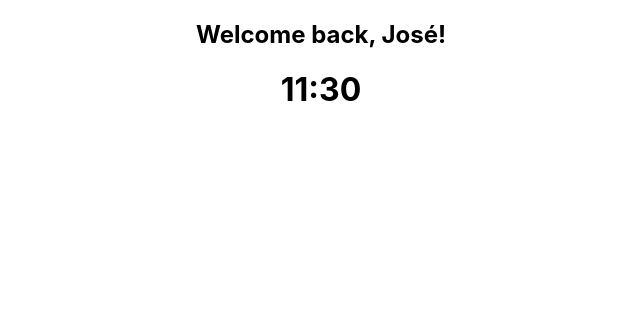
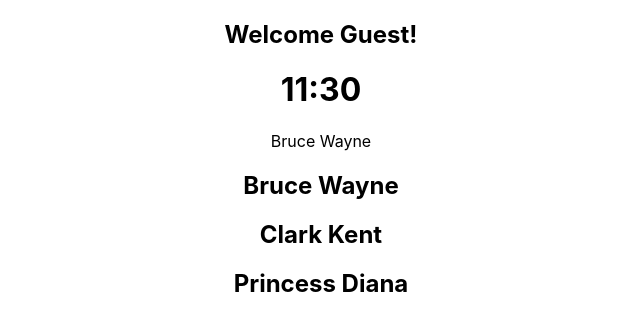
Before and after one commit to cardosoj3-ppb/G-Retro, a React (Create React App) app in the folder apps/react-typescript-demo/: page / in a window 1280 px wide. Shown: the top 330 px of the page, without its empty margins (319-959 px from the left). Built offline with nearby package versions, Linux system fonts and the light colour scheme.

Commit message:
feat(components): basic props, using String, Number, Boolean, Objetcs & Arrays

```diff
--- a/apps/react-typescript-demo/src/App.tsx
+++ b/apps/react-typescript-demo/src/App.tsx
@@ -1,12 +1,37 @@
 import './App.css';
 import { Greet } from './components/Greet';
+import { Person } from './components/Person';
+import { PersonList } from './components/PersonList';
 
 function App() {
+  const personName = {
+    first: 'Bruce',
+    last: 'Wayne',
+  };
+
+  const nameList = [
+    {
+      first: 'Bruce',
+      last: 'Wayne',
+    },
+    {
+      first: 'Clark',
+      last: 'Kent',
+    },
+
+    {
+      first: 'Princess',
+      last: 'Diana',
+    },
+  ];
+
   return (
     <div className="App">
-      <Greet name= 'José'/>
+      <Greet name="José" messageCount={10} isLoggedIn={false} />
+      <Person name={personName} />
+      <PersonList names={nameList} />
     </div>
-  )
+  );
 }
 
 export default App;
--- a/apps/react-typescript-demo/src/components/Greet.tsx
+++ b/apps/react-typescript-demo/src/components/Greet.tsx
@@ -2,13 +2,19 @@
 
 type GreetProps = {
     name: string
+    messageCount: number
+    isLoggedIn: Boolean
 }
 
 
 export const Greet = (props: GreetProps) => {
     return(
         <div>
-            <h2>Welcome back, {props.name}!</h2>
+            <h2>
+                {
+                    props.isLoggedIn ? `Welcome back, ${props.name}! You have ${props.messageCount} unread messages. ` : `Welcome Guest!`
+                }
+            </h2>
             <Hours/>
         </div>
     )
--- /dev/null
+++ b/apps/react-typescript-demo/src/components/Person.tsx
@@ -0,0 +1,10 @@
+type PersonProps = {
+    name: {
+        first: string
+        last: string
+    }
+}
+
+export const Person = (props: PersonProps) => {
+    return  <div>{props.name.first} {props.name.last}</div>
+}
--- /dev/null
+++ b/apps/react-typescript-demo/src/components/PersonList.tsx
@@ -0,0 +1,20 @@
+type nameListProps = {
+  names: {
+    first: string;
+    last: string;
+  }[];
+};
+
+export const PersonList = (props: nameListProps) => {
+  return (
+    <div>
+      {props.names.map(name => {
+        return (
+          <h2 key={name.first}>
+            {name.first} {name.last}
+          </h2>
+        );
+      })}
+    </div>
+  );
+};
```
